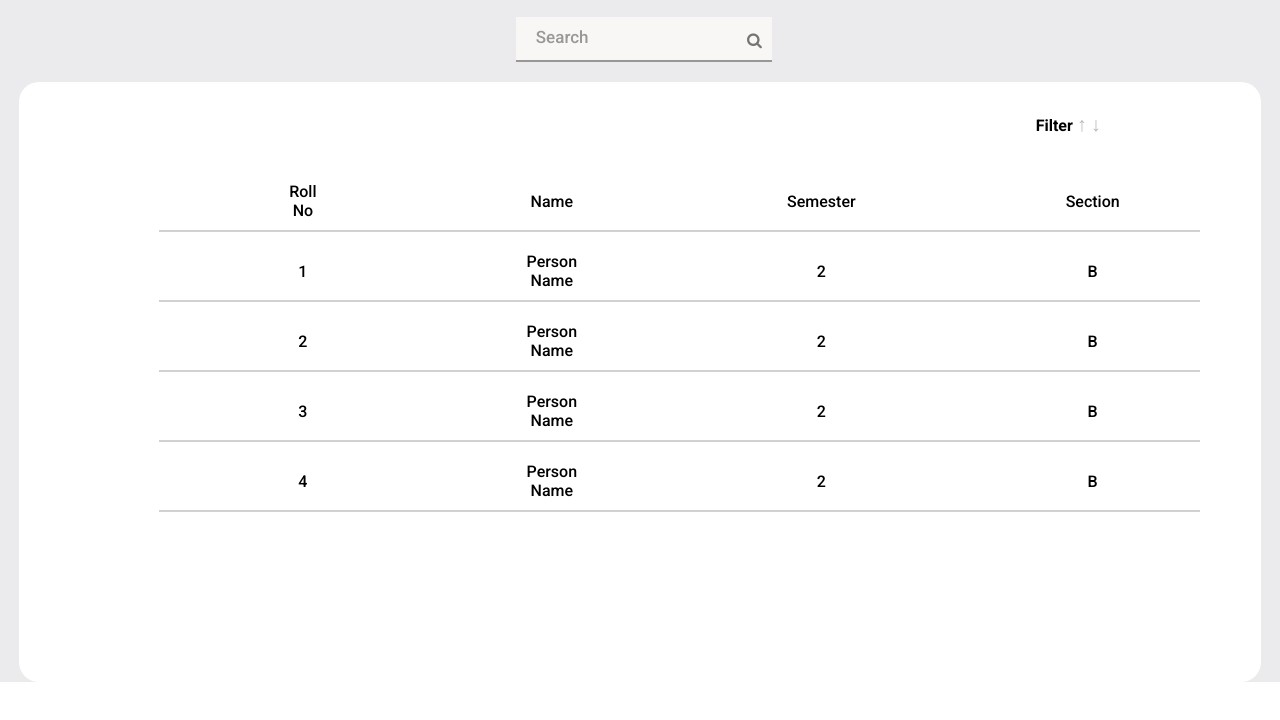
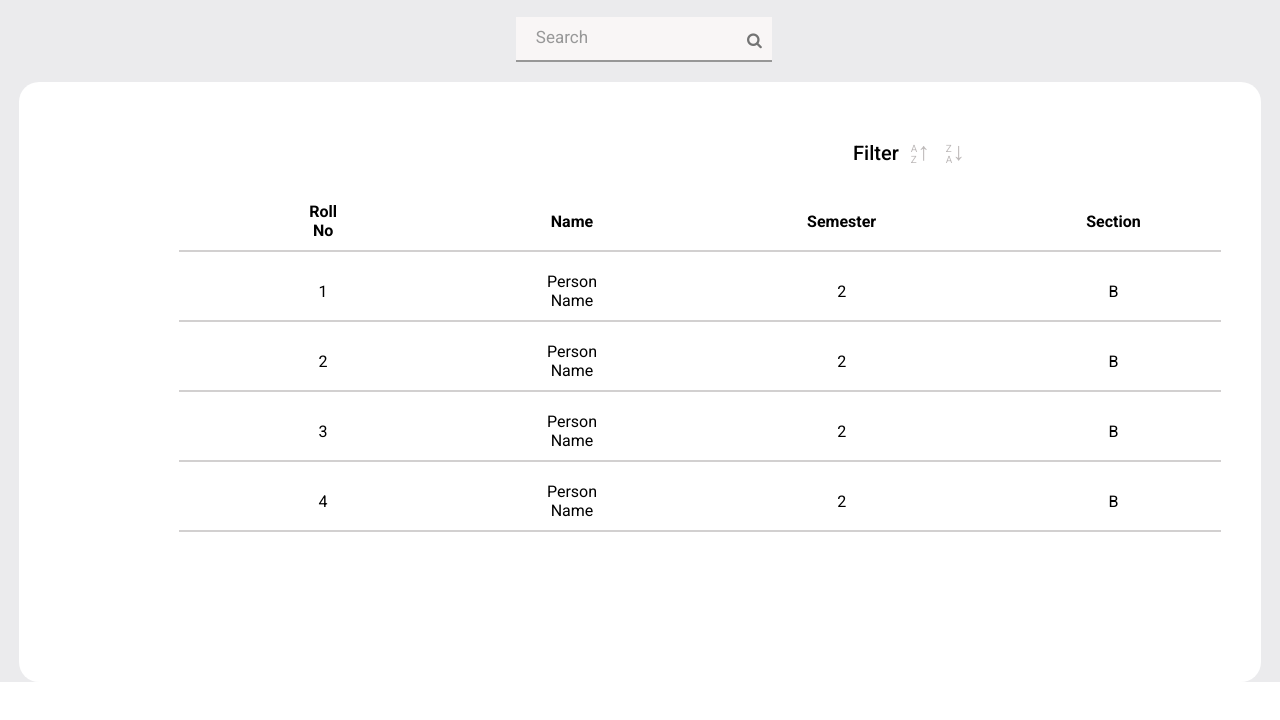
Before and after one commit to nirav0309/AMSD, a plain HTML site: page homepage/student.html in a window 1280 px wide. Shown: the part 72-792 px from the top of the page. Drawn offline with Linux system fonts and the light colour scheme.

Commit message:
second commit

```diff
--- a/homepage/student.html
+++ b/homepage/student.html
@@ -37,12 +37,18 @@
 
         <div class="list-item1">
 
-            <div class="arrow">
-            <a href="" >Filter
-                <span>&#8593;</span>
-
-                <span>&#8595;</span>
-            </a>
+            <div class="filter">
+                <span class="sub-filter">Filter</span>
+                <span class="char">
+                  <span>A</span>
+                  <span>Z</span>
+                </span>
+                <span class="arrow"> &#8593; </span>
+                <span class="char">
+                  <span>Z</span>
+                  <span>A</span>
+                </span>
+                <span class="arrow"> &#8595; </span>
             </div>
 
             <table style="overflow-x: auto;" >
--- a/homepage/style.css
+++ b/homepage/style.css
@@ -3,8 +3,7 @@
   margin: 0;
   padding: 0;
   box-sizing: border-box;
-  font-family: "Roboto", sans-serif;
-  font-weight: 500;
+  font-family: "Roboto";
 }
 
 ::selection {
@@ -145,7 +144,7 @@
 
 .section select {
   position: relative;
-  left: 15%;
+  left: 14.5%;
   background-color: #bdb9b9;
   color: #000;
   font-weight: 400;
@@ -320,26 +319,40 @@ td {
   height: 600px;
   width: 97%;
   margin: auto;
-  padding: 10px;
+  padding: 30px;
   border-radius: 20px;
   background: #fff;
 }
-.arrow {
-  width: 100%;
+
+ .filter{
+  color: #BDB9B9;
   position: relative;
+  top: 20px;
+  right: 250px;
+  align-items: center;
+  display: flex;
+  flex-direction: row;
+  justify-content: flex-end;
+  float: right;
 }
-.arrow a {
-  position: absolute;
-  top: 20px;
-  right: 150px;
-  text-decoration: none;
-  float: right;
-  font-weight: 700;
-  color: #000;
+ .filter .sub-filter {
+  margin-top: 8px;
+  color: black;
+  font-size: 20px;
+  margin-right: 12px;
+  font-weight: 500;
+
 }
-.arrow span:nth-last-child(-n + 4) {
-  font-size: 20px;
-  color: #bdb9b9;
+ .filter .char {
+  display: grid;
+  grid-template-columns: auto;
+  font-size: 10px;
+  margin-top: 10px;
+}
+ .filter .arrow {
+  font-size: 25px;
+  margin-right: 16px;
+  margin-top: 5px;
 }
 
 .search {
@@ -358,6 +371,7 @@ td {
   opacity: 0.7;
   background: #fffbfa;
   padding-right: 30px;
+
 }
 .search i.fa-search {
   position: absolute;
@@ -385,11 +399,6 @@ td {
 .list1 .list-item1 th,
 td {
   border-bottom: 2px solid #d2d0d0;
-}
-
-.arrow span:nth-last-child(-n + 2) {
-  font-size: 20px;
-  color: #bdb9b9;
 }
 
 /*----------responsive-----------*/
```
